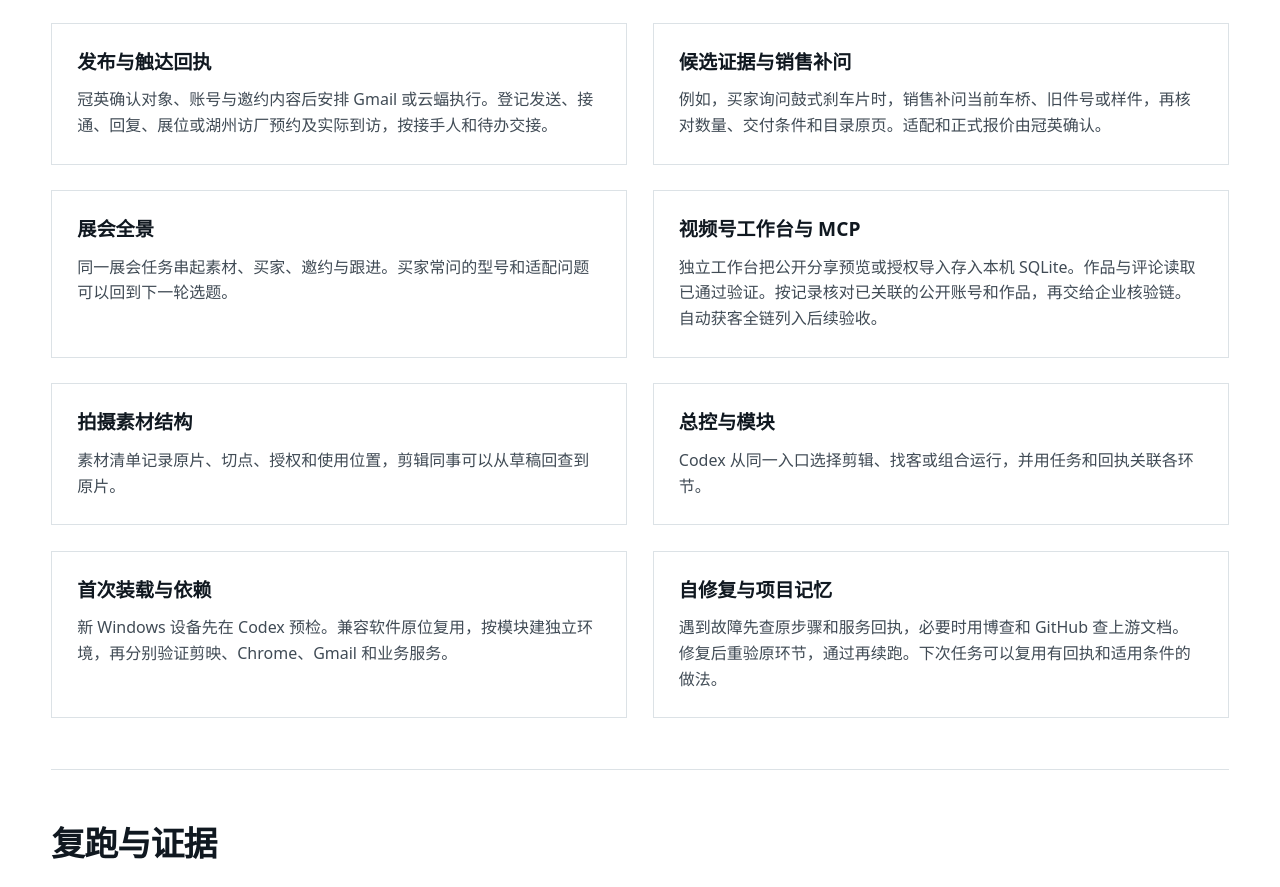
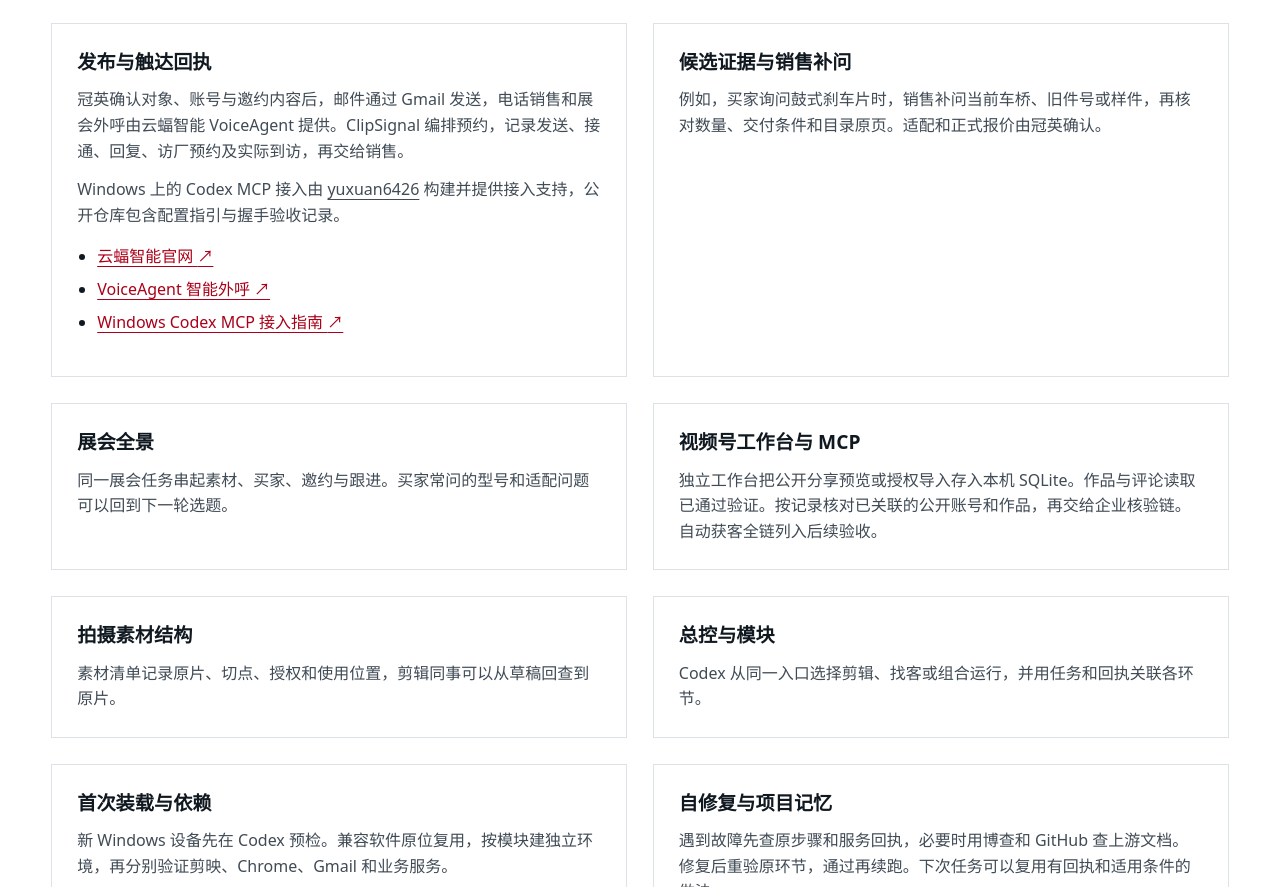
Before and after one commit to yuxuan6426/clipsignal, a plain HTML site: page site/guide/index.html in a window 1280 px wide. Shown: the part 1063-1950 px from the top of the page. Drawn offline with Linux system fonts and the light colour scheme.

Commit message:
Credit Yunfu VoiceAgent and Windows Codex MCP integration

```diff
--- a/site/guide/index.html
+++ b/site/guide/index.html
@@ -89,7 +89,13 @@
       <article id="outreach" class="diagram">
         <h3>发布与触达回执</h3>
         <div data-art="diagram-outreach"></div>
-        <p>冠英确认对象、账号与邀约内容后安排 Gmail 或云蝠执行。登记发送、接通、回复、展位或湖州访厂预约及实际到访，按接手人和待办交接。</p>
+        <p>冠英确认对象、账号与邀约内容后，邮件通过 Gmail 发送，电话销售和展会外呼由云蝠智能 VoiceAgent 提供。ClipSignal 编排预约，记录发送、接通、回复、访厂预约及实际到访，再交给销售。</p>
+        <p>Windows 上的 Codex MCP 接入由 <a href="https://github.com/yuxuan6426/yunfu-mcp-windows">yuxuan6426</a> 构建并提供接入支持，公开仓库包含配置指引与握手验收记录。</p>
+        <ul class="guide-resources">
+          <li><a href="https://www.ccgpt.net/">云蝠智能官网 <span aria-hidden="true">↗</span></a></li>
+          <li><a href="https://www.ccgpt.net/aicc/">VoiceAgent 智能外呼 <span aria-hidden="true">↗</span></a></li>
+          <li><a href="https://github.com/yuxuan6426/yunfu-mcp-windows/blob/main/codex-windows.md">Windows Codex MCP 接入指南 <span aria-hidden="true">↗</span></a></li>
+        </ul>
       </article>
       <article id="evidence" class="diagram">
         <h3>候选证据与销售补问</h3>
```
Also changed, not shown: site/index.html (+2 -1 lines), llms.txt, 6 other files.
